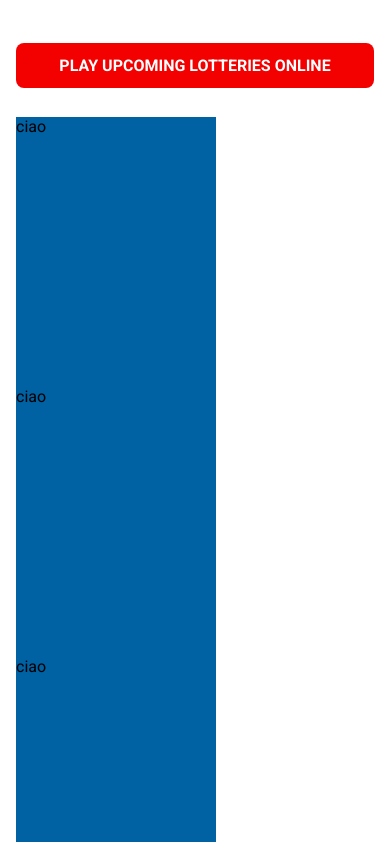
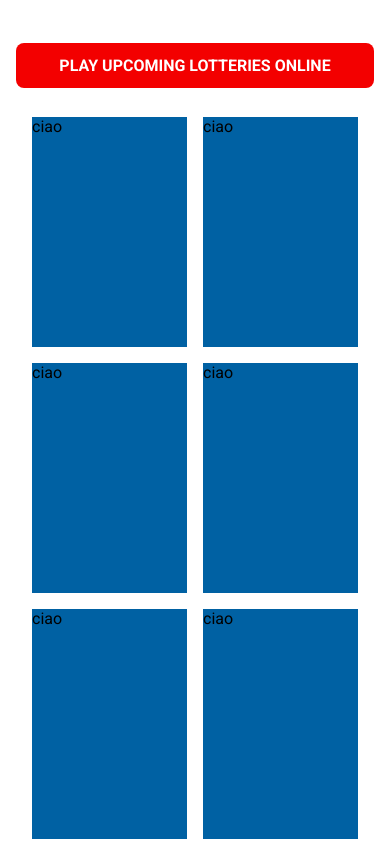
Before and after one commit to MrTartuf0/Homepage-Trial, a plain HTML site: page index.html in a window 390 px wide. Shown: the part 1154-1996 px from the top of the page. Drawn offline with Linux system fonts and the light colour scheme.

Commit message:
grid responsive

```diff
--- a/main.css
+++ b/main.css
@@ -300,6 +300,13 @@ nav > a {
 /* Grid */
 .upcoming__grid{
     display: grid;
+    padding: 0 35px;
+    gap: 15px;
+    grid-template-columns: repeat(auto-fit, 208px);
+    justify-content: center;
+    justify-items: center;
+    align-items: center;
+    align-content: center;
 }
 
 .upcoming__element{
--- a/mobile.css
+++ b/mobile.css
@@ -104,5 +104,26 @@
         line-height: 19.2px;
         margin: 45px 0 29px 0;
     }
+    /* grid */
+    .upcoming__grid{
+        display: grid;
+        padding: 0 8.5px;
+        gap: 16px;
+        width: 100%;
+        grid-template-columns: repeat(auto-fit, 155px);
+    }
+    .upcoming__element{
+        width: 155px;
+        height: 230px;
+    }
+
+
+
+
+
+
+
+
+
 
 }
```
